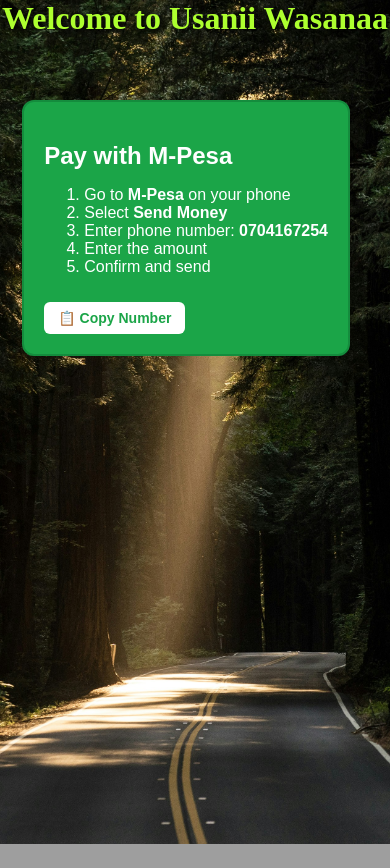
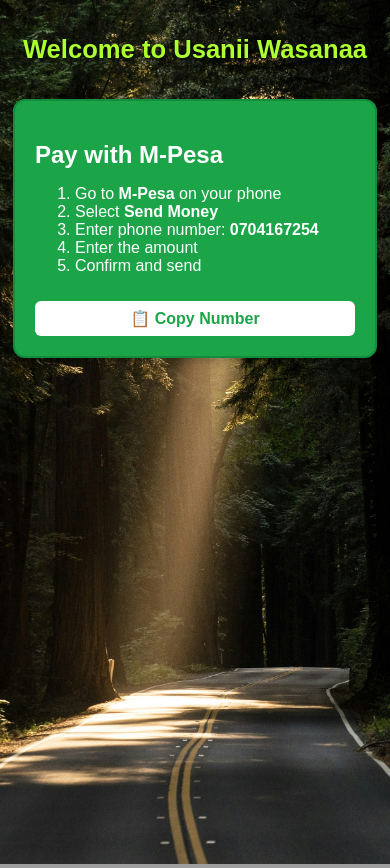
Before and after one commit to jasonwhat78-png/trx, a Flask app: page / in a window 390 px wide. Shown: the top 868 px of the page. Before the commit the page ends 844 px from the top, so only its background shows below. Run offline with Flask 3, Linux system fonts and the light colour scheme; grey boxes are pictures that could not be loaded.

Commit message:
Update style.css

```diff
--- a/static/style.css
+++ b/static/style.css
@@ -1,25 +1,27 @@
+/* ========== Base Styles ========== */
 body {
   margin: 0;
   padding: 0;
+  font-family: Arial, sans-serif;
 }
 
 /* Shared background section styling */
 .bg {
-  height: 100vh;
+  min-height: 100vh; /* Better than fixed height */
   background-repeat: no-repeat;
   background-position: center;
   background-attachment: fixed;
   background-size: cover;
   position: relative;
+  display: flex;
+  flex-direction: column;
+  align-items: center;
 }
 
 /* First background image */
 .bg1 {
   background-image: url("/static/frst.jpeg");
-  display: flex;
-  flex-direction: column;
-  align-items: center; /* centers title horizontally */
-  padding-top: 0;      /* 👈 pushed right up to the top */
+  padding-top: 0;
 }
 
 /* Second background image */
@@ -27,29 +29,31 @@
   background-image: url("/static/irene.jpeg");
 }
 
-/* Title text only for first background */
+/* Title text in first background */
 .bg1 .welcome-text {
   color: greenyellow;
   font-size: 2em;
   text-shadow: 2px 2px 5px black;
   text-align: center;
-  margin: 0; /* removes extra spacing */
+  margin: 0;
+  padding: 20px;
 }
 
-/* M-Pesa payment box on the right side */
+/* M-Pesa payment box */
 .mpesa-box {
-  position: absolute;    /* take it out of the flow */
-  top: 100px;            /* push it down from the top */
-  right: 40px;           /* push it away from the right edge */
+  position: absolute;
+  top: 100px;
+  right: 40px;
 
-  background: #1ba548;        /* green background */
-  border: 2px solid #148c3d;  /* darker green border */
+  background: #1ba548;
+  border: 2px solid #148c3d;
   padding: 20px;
   border-radius: 12px;
-  font-family: Arial, sans-serif;
-  color: white;               /* text visible */
+
+  color: white;
   text-align: left;
   max-width: 300px;
+  box-shadow: 0 4px 8px rgba(0,0,0,0.2);
 }
 
 .mpesa-box h2 {
@@ -72,3 +76,30 @@
 .mpesa-box button:hover {
   background: #f0f0f0;
 }
+
+
+/* ========== ✅ Mobile & Tablet Styles ========== */
+@media (max-width: 1024px) {
+  .bg {
+    background-attachment: scroll; /* Prevent background issues on mobile/tablet */
+    background-position: center top;
+    padding-top: 20px;
+  }
+
+  .bg1 .welcome-text {
+    font-size: 1.6em;
+    padding: 15px;
+  }
+
+  .mpesa-box {
+    position: static;       /* Removes absolute positioning */
+    margin: 20px auto;      /* Centers the box */
+    width: 90%;             /* Responsive width */
+    max-width: 320px;
+  }
+
+  .mpesa-box button {
+    width: 100%;            /* Easier to tap on small screens */
+    font-size: 16px;
+  }
+}
```
